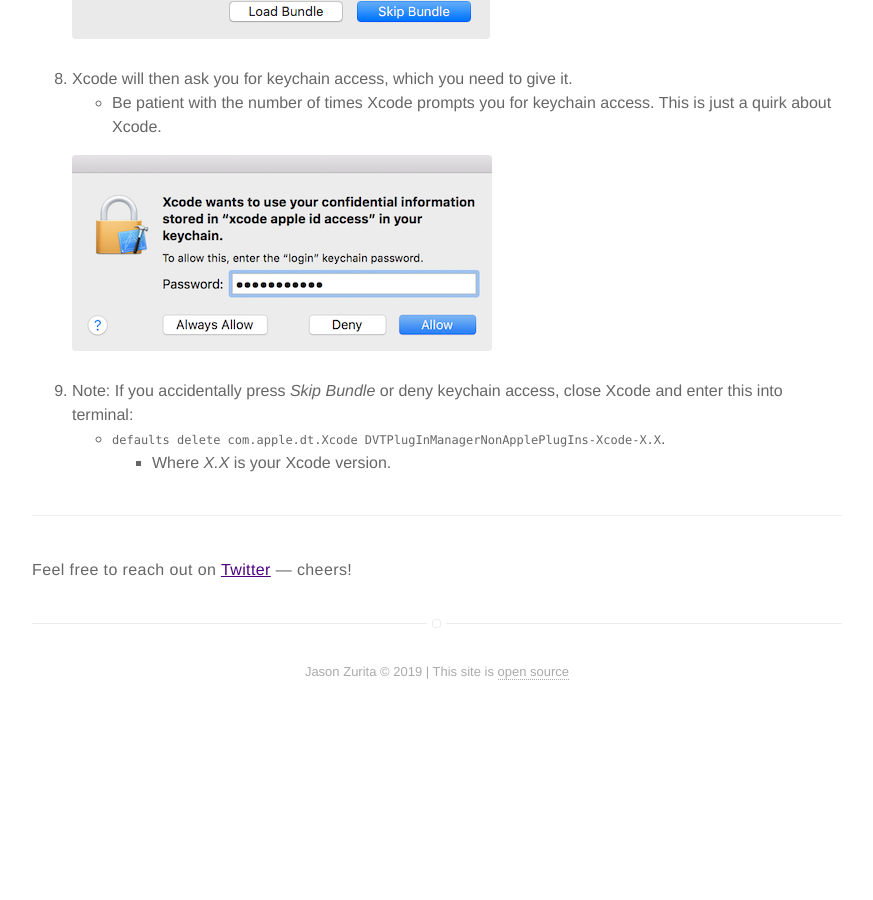
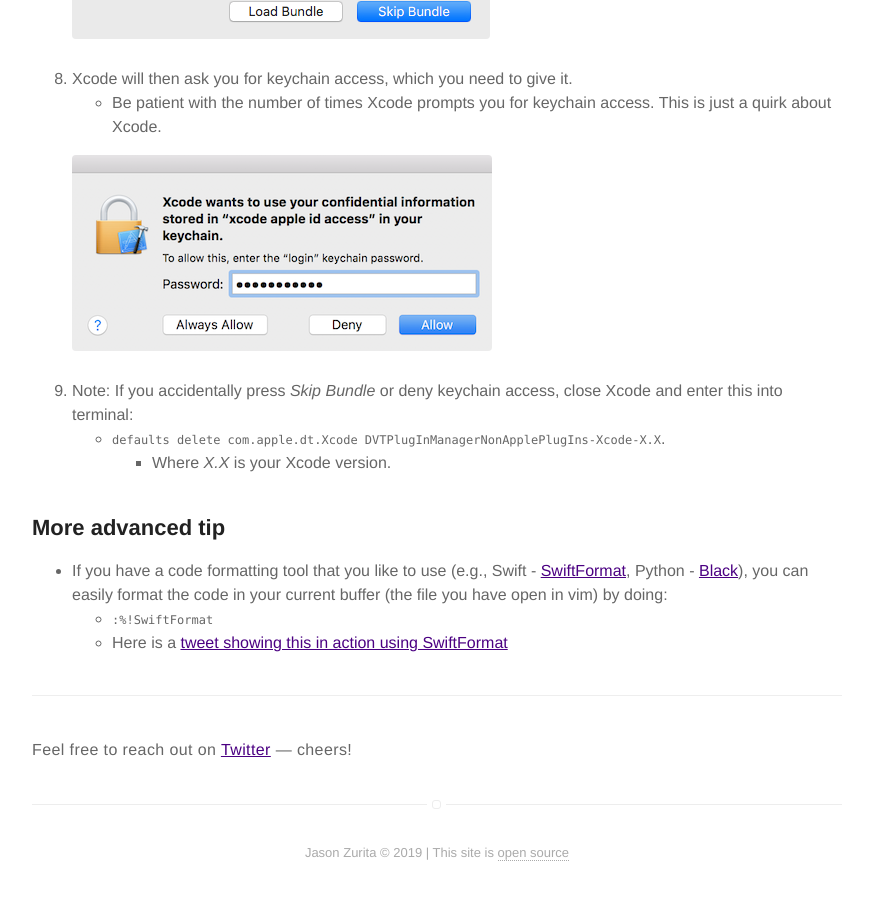
Before and after one commit to jasonzurita/jasonzurita.github.io, a Jekyll site: the page built from _posts/2018-12-14-try-vim-even-in-xcode.markdown, in a window 1280 px wide and 900 px high, scrolled down 4597 px. Shown: the whole window, without its empty margins (203-1076 px from the left). Built offline with Jekyll 4.4.1, drawn with Linux system fonts in a browser that asks for light colours; before the commit the page ends 5316 px from its top, so only the background shows below that.

Commit message:
feature(vim): add move advanced tip
I keep having to look up my old tweet to remember this tip,
so probably a better place for it :).

```diff
--- a/_posts/2018-12-14-try-vim-even-in-xcode.markdown
+++ b/_posts/2018-12-14-try-vim-even-in-xcode.markdown
@@ -103,6 +103,10 @@
    + `defaults delete com.apple.dt.Xcode DVTPlugInManagerNonApplePlugIns-Xcode-X.X`.
      + Where _X.X_ is your Xcode version.
 
+## More advanced tip
+- If you have a code formatting tool that you like to use (e.g., Swift - [SwiftFormat](https://github.com/nicklockwood/SwiftFormat), Python - [Black](https://github.com/python/black)), you can easily format the code in your current buffer (the file you have open in vim) by doing:
+  + `:%!SwiftFormat`
+  + Here is a [tweet showing this in action using SwiftFormat](https://twitter.com/jasonalexzurita/status/1071048197550813184)
 
 ---
 
```
